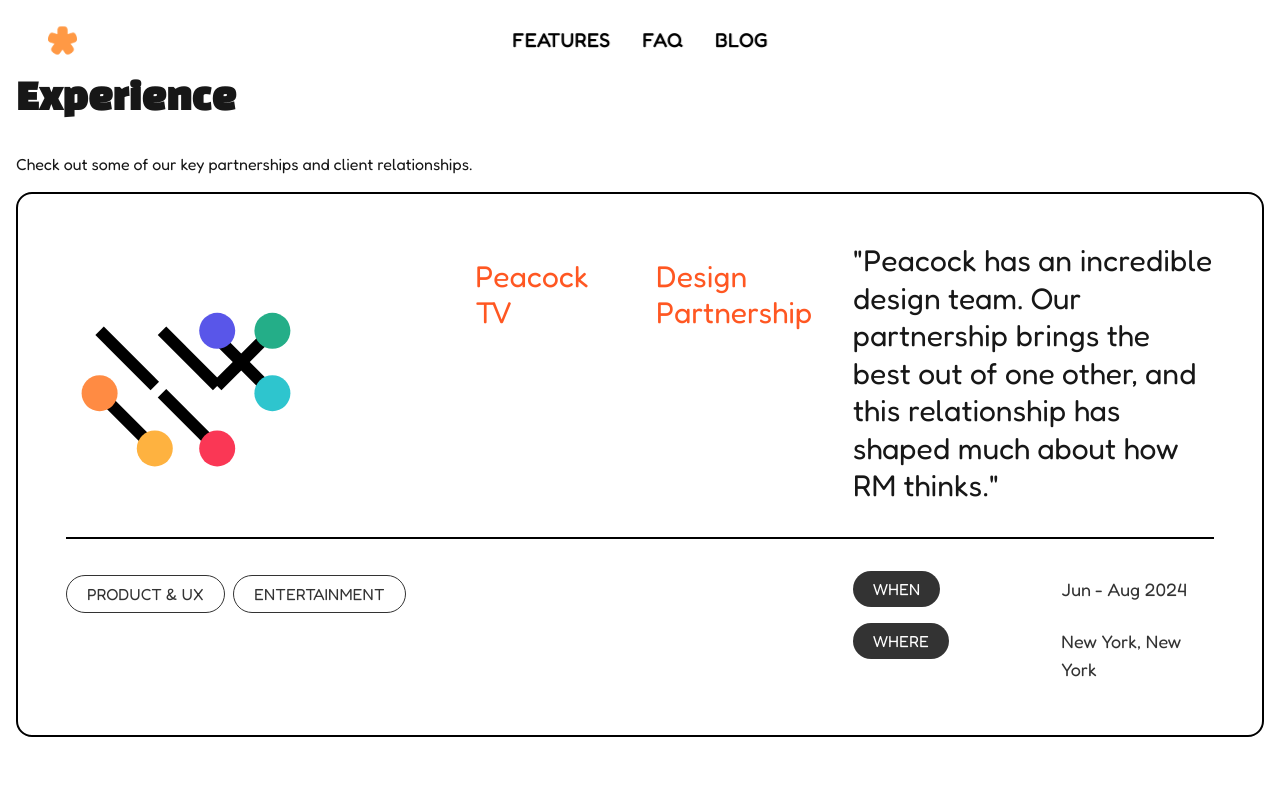
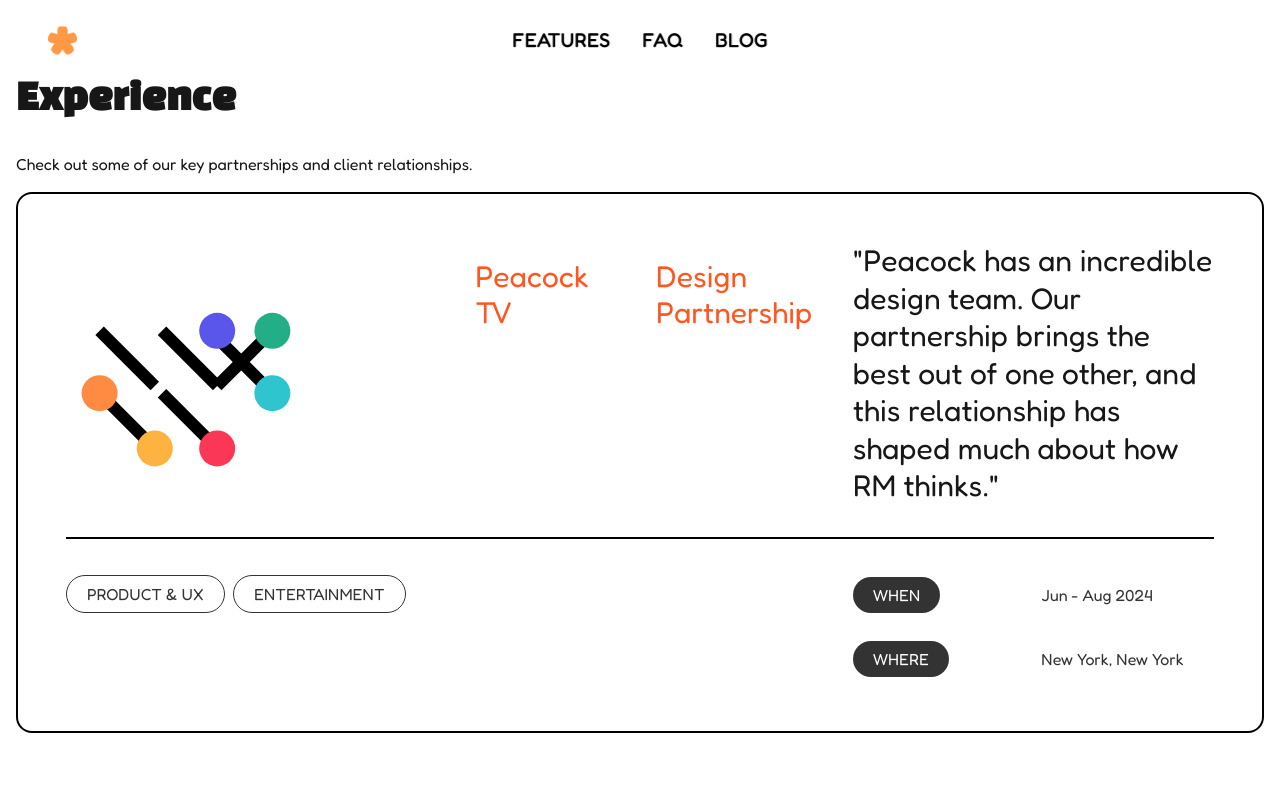
Before and after one commit to JaeMinBird/portfoliov4, a Next.js app: page / in a window 1280 px wide. Shown: the top 800 px of the page. Built offline with nearby package versions, Linux system fonts and the light colour scheme.

Commit message:
fixing sizing issues

```diff
--- a/src/app/components/experience.tsx
+++ b/src/app/components/experience.tsx
@@ -29,38 +29,38 @@
 }: ExperienceProps) {
   return (
     <motion.div
-      className="rounded-2xl bg-white border-2 border-black p-6 md:p-12"
+      className="rounded-2xl bg-white border-2 border-black p-6 md:p-6 lg:p-12 xl:p-12"
       initial={{ opacity: 0, y: 20 }}
       whileInView={{ opacity: 1, y: 0 }}
       viewport={{ once: true }}
       transition={{ duration: 0.6 }}
     >
       {/* Top section - split into thirds with even spacing */}
-      <div className="grid grid-cols-1 md:grid-cols-3 gap-6 md:gap-8">
+      <div className="grid grid-cols-1 md:grid-cols-3 gap-6 md:gap-4 lg:gap-8 xl:gap-8">
         {/* First third - logo (2x bigger) */}
         <div className="flex-shrink-0 flex justify-center md:justify-start">
-          <div className="w-[200px] md:w-[240px] h-[200px] md:h-[240px] flex items-center justify-center">
+          <div className="w-[200px] md:w-[140px] lg:w-[240px] h-[200px] md:h-[140px] lg:h-[240px] flex items-center justify-center">
             {typeof logo === "string" ? (
-              <Image src={logo as string} alt={`${company} logo`} width={240} height={240} />
+              <Image src={logo as string} alt={`${company} logo`} width={240} height={240} className="md:scale-90 lg:scale-100" />
             ) : (
-              logo
+              <div className="md:scale-90 lg:scale-100">{logo}</div>
             )}
           </div>
         </div>
 
         {/* Second third - company and role side by side (on both mobile and desktop) */}
         <div className="flex flex-row gap-4 justify-center">
-          <div className="text-[#ff5722] text-xl md:text-3xl font-normal p-2 md:p-4 w-1/2 font-fredoka">
+          <div className="text-[#ff5722] text-xl md:text-lg lg:text-lg xl:text-3xl font-normal p-2 md:p-2 lg:p-4 xl:p-4 w-1/2 font-fredoka">
             {company}
           </div>
-          <div className="text-[#ff5722] text-xl md:text-3xl font-normal p-2 md:p-4 w-1/2 font-fredoka">
+          <div className="text-[#ff5722] text-xl md:text-lg lg:text-lg xl:text-3xl font-normal p-2 md:p-2 lg:p-4 xl:p-4 w-1/2 font-fredoka">
             {role}
           </div>
         </div>
 
         {/* Third third - quote */}
         <div>
-          <blockquote className="text-xl md:text-3xl font-normal leading-tight font-fredoka">
+          <blockquote className="text-xl md:text-base lg:text-base xl:text-3xl font-normal leading-tight md:leading-snug lg:leading-snug xl:leading-tight font-fredoka">
             "{quote}"
           </blockquote>
         </div>
@@ -79,17 +79,17 @@
       </div>
 
       {/* Divider line - now black and thicker */}
-      <hr className="my-8 border-black border-[1.5px]" />
+      <hr className="my-6 md:my-4 lg:my-8 xl:my-8 border-black border-[1.5px]" />
 
       {/* Bottom section - maintain the same three-column grid */}
-      <div className="grid grid-cols-1 md:grid-cols-3 gap-8">
+      <div className="grid grid-cols-1 md:grid-cols-3 gap-8 md:gap-4 lg:gap-8 xl:gap-8">
         {/* First third - tags section aligns with logo column */}
         <div>
-          <div className="flex flex-wrap gap-2 max-h-24">
+          <div className="flex flex-wrap gap-2 max-h-24 md:max-h-16 lg:max-h-16 xl:max-h-24">
             {tags.map((tag, index) => (
               <span
                 key={index}
-                className="px-4 py-1 md:px-5 md:py-1.5 rounded-full border border-[#333] text-[#333] text-sm md:text-base font-fredoka inline-flex items-center h-fit my-1"
+                className="px-4 py-1 md:px-3 md:py-0.5 lg:px-3 lg:py-0.5 xl:px-5 xl:py-1.5 rounded-full border border-[#333] text-[#333] text-sm md:text-xs lg:text-xs xl:text-base font-fredoka inline-flex items-center h-fit my-1"
               >
                 {tag.label}
               </span>
@@ -101,16 +101,20 @@
         <div></div>
 
         {/* Third third - attribution section aligns with quote column (desktop only) */}
-        <div className="hidden md:grid md:grid-cols-2 gap-4 items-start">
-          {/* First column - WHEN/WHERE labels */}
-          <div className="flex flex-col gap-4">
-            <span className="bg-[#333] text-white px-5 py-1.5 rounded-full text-base font-fredoka inline-block w-fit">WHEN</span>
-            <span className="bg-[#333] text-white px-5 py-1.5 rounded-full text-base font-fredoka inline-block w-fit">WHERE</span>
+        <div className="hidden md:flex md:flex-col gap-2 lg:gap-2 xl:gap-4">
+          {/* Row 1 */}
+          <div className="flex gap-2 lg:gap-2 xl:gap-4">
+            <div className="w-1/2 py-0.5">
+              <span className="bg-[#333] text-xs lg:text-xs xl:text-base text-white px-3 py-0.5 lg:px-3 lg:py-0.5 xl:px-5 xl:py-1.5 rounded-full font-fredoka inline-flex items-center h-fit my-1">WHEN</span>
+            </div>
+            <span className="text-xs lg:text-xs xl:text-base py-1 lg:py-1 xl:py-3 text-[#333] font-fredoka w-1/2">{when}</span>
           </div>
-          {/* Second column - WHEN/WHERE values */}
-          <div className="flex flex-col gap-4">
-            <span className="text-base md:text-lg px-5 py-1 text-[#333] font-fredoka">{when}</span>
-            <span className="text-base md:text-lg px-5 py-1 text-[#333] font-fredoka">{where}</span>
+          {/* Row 2 */}
+          <div className="flex gap-2 lg:gap-2 xl:gap-4">
+            <div className="w-1/2 py-0.5">
+              <span className="bg-[#333] text-xs lg:text-xs xl:text-base text-white px-3 py-0.5 lg:px-3 lg:py-0.5 xl:px-5 xl:py-1.5 rounded-full font-fredoka inline-flex items-center h-fit my-1">WHERE</span>
+            </div>
+            <span className="text-xs lg:text-xs xl:text-base py-1 lg:py-1 xl:py-3 text-[#333] font-fredoka w-1/2">{where}</span>
           </div>
         </div>
       </div>
```
